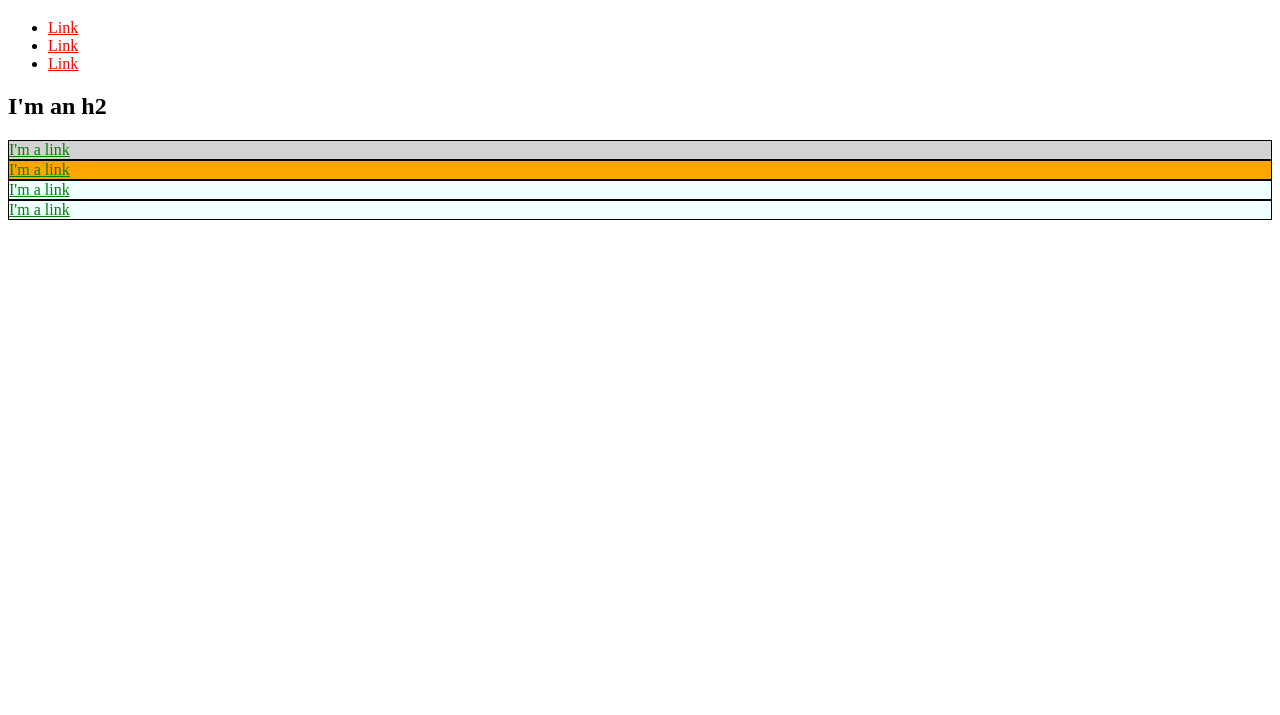
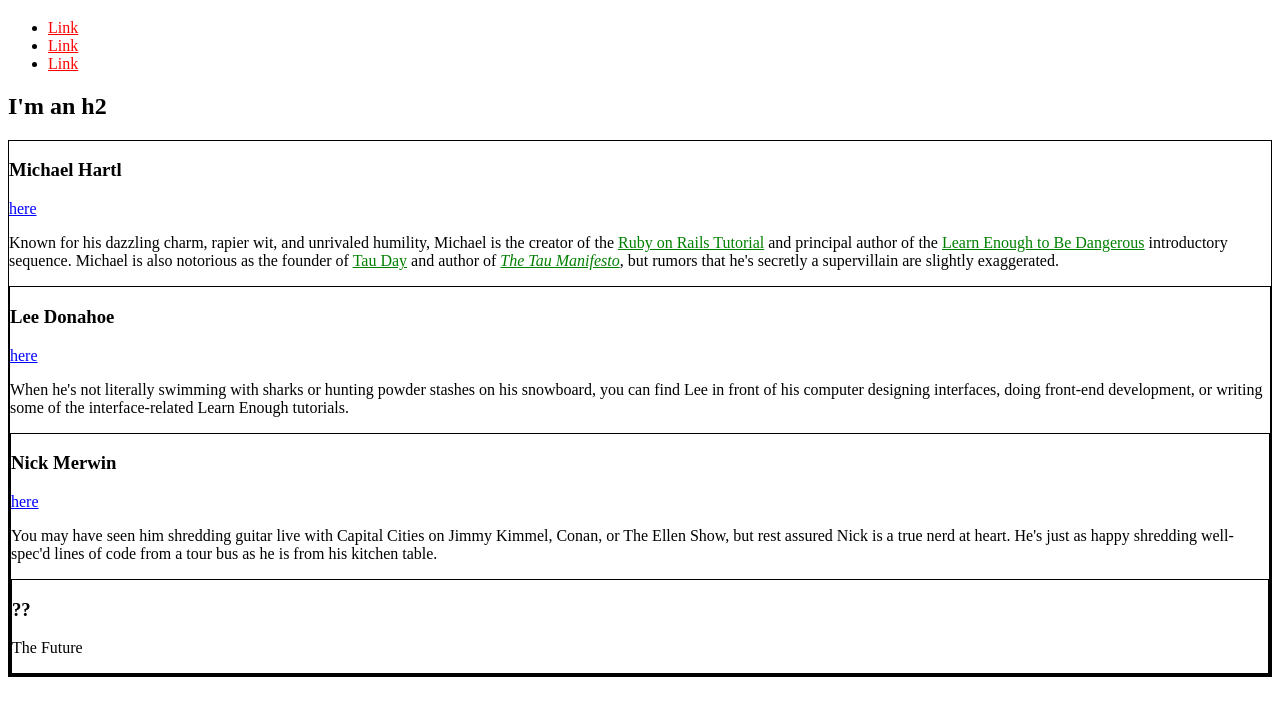
Before and after one commit to callumhtch/callumhtch.github.io, a plain HTML site: page index.html in a window 1280 px wide. Shown: the part 61-776 px from the top of the page. Drawn offline with Linux system fonts and the light colour scheme.

Commit message:
Section 2

```diff
--- a/index.html
+++ b/index.html
@@ -4,25 +4,25 @@
     <title>Test Page: Don't Panic</title>
     <meta charset="utf-8">
     <style type="text/css">
+      /* GLOBAL STYLES */
       a {
         color: red;
+         }
+
+      /*SOCIAL STYLES*/
+      .social-link {
+        color: blue;
       }
-      #exec-bio {
-        background-color: lightgrey
-      }
-      #callum-test {
-        background-color: orange
-      }
+
+      /*BIO STYLES*/
       .bio-box {
         border: 1px solid black;
       }
-      .bio-box a{
+      .bio-copy a{
         color: green;
       }
-      .callum-box {
-        background-color: azure;
-      }
-    </style>
+
+     </style>
   </head>
   <body>
     <h1>I'm an h1</h1>
@@ -38,17 +38,51 @@
       </li>
     </ul>
     <h2>I'm an h2</h2>
-    <div id="exec-bio" class="bio-box callum-box">
-      <a href="https://example.com/">I'm a link</a>
+    <div class="bio-box">
+      <h3>Michael Hartl</h3>
+      <a href="https://twitter.com/mhartl" class="social-link">here</a>
+      <div class="bio-copy">
+        <p>
+          Known for his dazzling charm, rapier wit, and unrivaled humility,
+          Michael is the creator of the
+          <a href="https://www.railstutorial.org/">Ruby on Rails
+          Tutorial</a> and principal author of the
+          <a href="https://learnenough.com/">
+          Learn Enough to Be Dangerous</a> introductory sequence. Michael
+          is also notorious as the founder of
+          <a href="http://tauday.com/">Tau Day</a> and author of
+          <a href="http://tauday.com/tau-manifesto"><em>The Tau
+          Manifesto</em></a>, but rumors that he's secretly a supervillain
+          are slightly exaggerated.
+      </p>
     </div>
-    <div id="callum-test" class="bio-box callum-box">
-      <a href="https://example.com/">I'm a link</a>
+    <div class="bio-box">
+      <h3>Lee Donahoe</h3>
+      <a href="https://twitter.com/leedonahoe" class="social-link">here</a>
+      <div class="bio-copy">
+        <p>
+          When he's not literally swimming with sharks or hunting powder stashes on
+          his snowboard, you can find Lee in front of his computer designing
+          interfaces, doing front-end development, or writing some of the
+          interface-related Learn Enough tutorials.
+        </p>
     </div>
-    <div class="bio-box callum-box">
-      <a href="https://example.com/">I'm a link</a>
+    <div class="bio-box">
+      <h3>Nick Merwin</h3>
+      <a href="https://twitter.com/nickmerwin" class="social-link">here</a>
+      <div class="bio-copy">
+        <p>
+          You may have seen him shredding guitar live with Capital Cities on Jimmy
+          Kimmel, Conan, or The Ellen Show, but rest assured Nick is a true nerd at
+          heart. He's just as happy shredding well-spec'd lines of code from a tour
+          bus as he is from his kitchen table.
+        </p>
     </div>
-    <div class="bio-box callum-box">
-      <a href="https://example.com/">I'm a link</a>
+    <div class="bio-box">
+      <h3>??</h3>
+      <p>
+        The Future
+      </p>
     </div>
   </body>
 </html>
```
